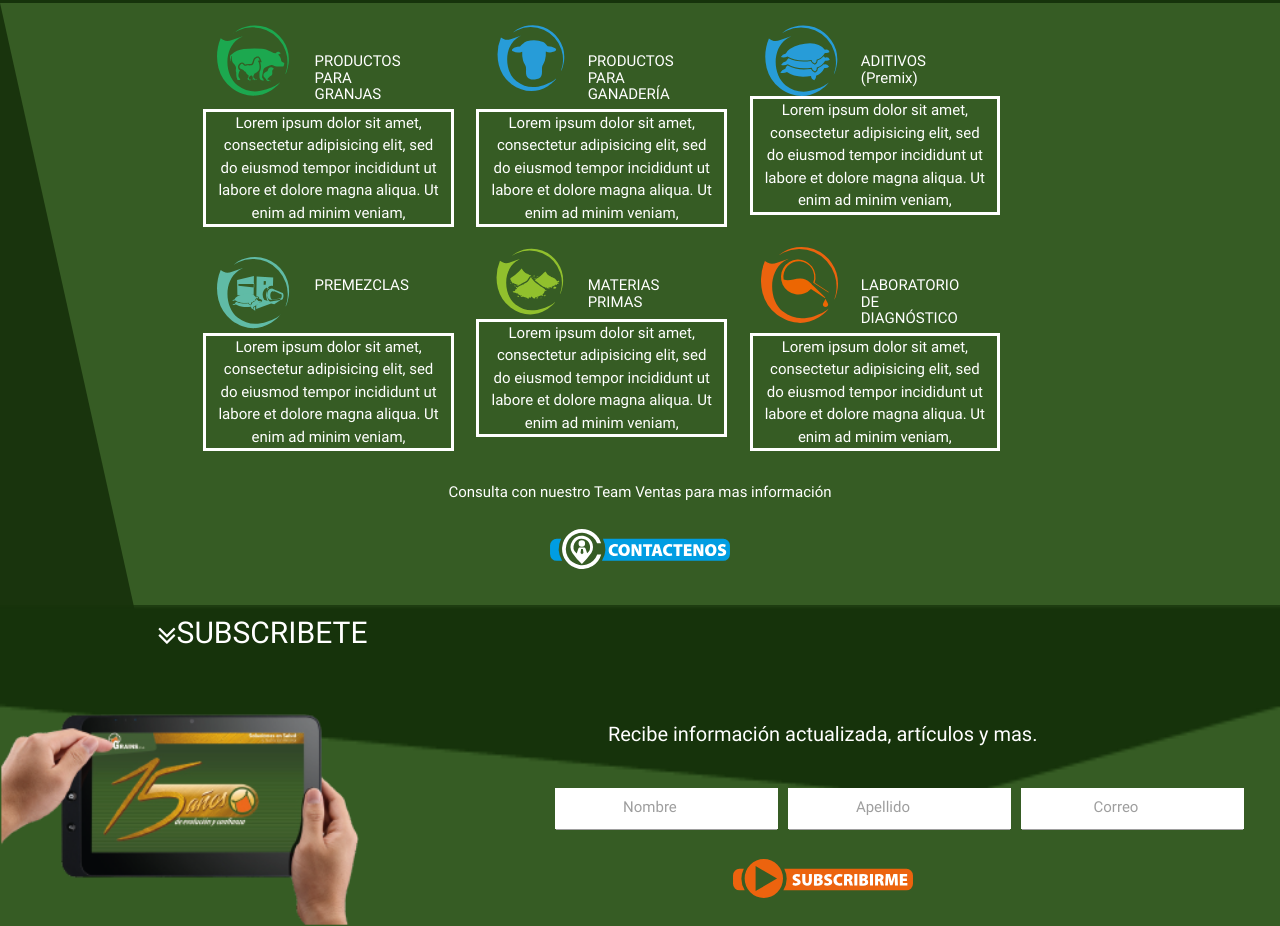
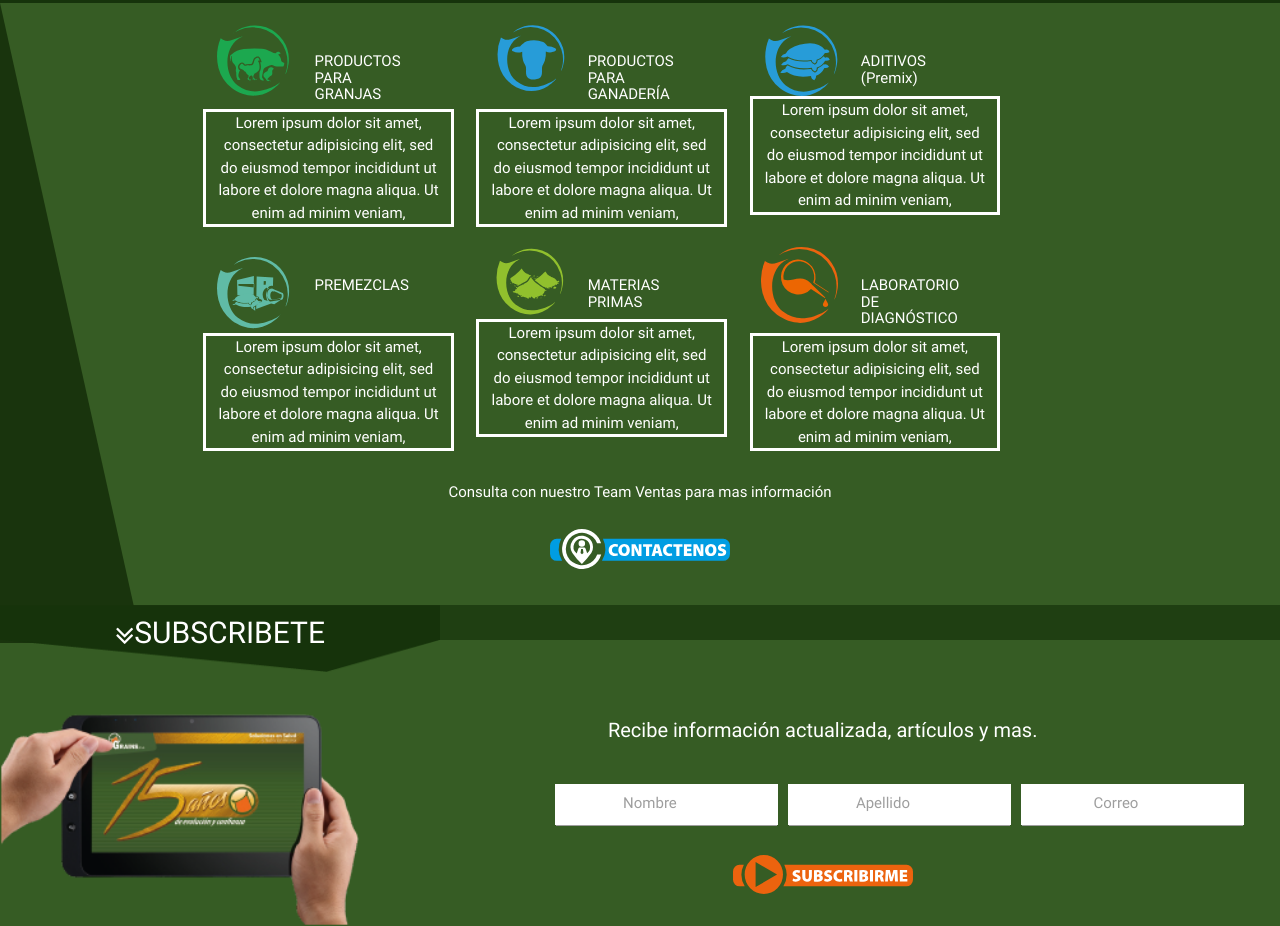
Before and after one commit to nodesart/addigrains, a plain HTML site: page index-leo.html in a window 1280 px wide. Shown: the part 612-1538 px from the top of the page. Drawn offline with Linux system fonts and the light colour scheme; a script that the page names is missing; files whose address does not match are found by name.

Commit message:
Add files via upload

```diff
--- a/css/style-leo.css
+++ b/css/style-leo.css
@@ -229,10 +229,6 @@ transition: all 1s ease;
    width: 100%;
 }
 
-#s-barx{
-    height: 100px;
-}
-
 .sbar-1{
     width: 100%;
     height: 100px;
@@ -252,7 +248,8 @@ transition: all 1s ease;
 .grow-s{
 position: absolute;
 z-index: -1;
-width: 100%;
+width: 440px;
+
 
 }
 
@@ -352,12 +349,21 @@ input[type=text]:not(.browser-default){
 
     .sbar-1{
         background: transparent;
-        width: 41%;
+        width: 440px;
     }
 
     .sbar-1 p{
         margin-top:  5px;
         font-size: 30px;
+    }
+
+    .sbar-2{
+        position: absolute;
+        top:0;
+        background: #1F3F12;
+        width: 100%;
+        height: 35px;
+        z-index: -2;
     }
 
     .input-field{
@@ -373,9 +379,9 @@ input[type=text]:not(.browser-default){
   margin-left: 20%;
                }
 
-    form{
+/*    form{
     margin-top: auto;
-         }
+         }*/
 
 }
 
```
